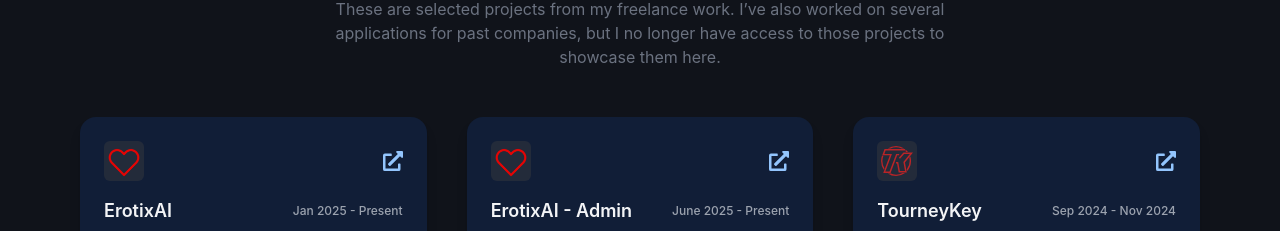
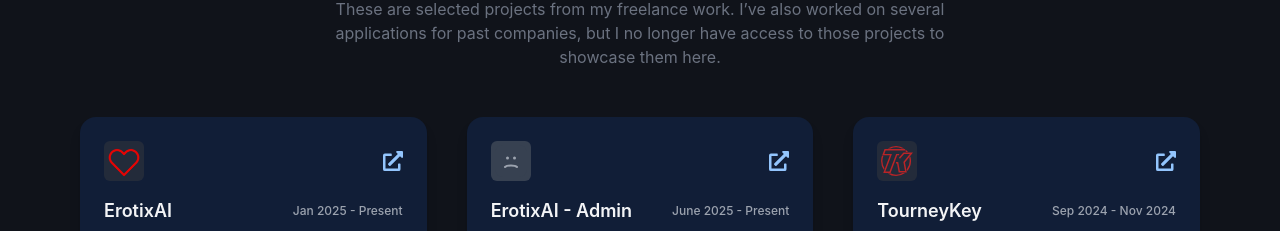
Before and after one commit to jmguillen1996/portfolio_v2, a React (Create React App) app: page / in a window 1280 px wide. Shown: the part 2217-2448 px from the top of the page. Built offline with nearby package versions, Linux system fonts and the light colour scheme.

Commit message:
Added icon place holder

```diff
--- a/src/features/presentation/pages/home/components/home_projects_comp.tsx
+++ b/src/features/presentation/pages/home/components/home_projects_comp.tsx
@@ -31,7 +31,7 @@
     title: "ErotixAI - Admin",
     description:
       "Admin panel for ErotixAI used to manage AI companions and avatars displayed on the main platform. Provides tools for creating, updating, and publishing avatars, managing AI video call characters, controlling voice and media assets, and moderating user interactions and reports. The panel also includes analytics and usage insights powered by Mixpanel, allowing the team to monitor how users engage with the app.",
-    icon: "/images/projects/erotixai/erotix_ai.png",
+    icon: "",
     websiteUrl: "https://admin.erotix.ai/",
     detailsUrl: "#",
     tech: [
@@ -113,7 +113,27 @@
                       className="w-10 h-10 rounded-md object-contain bg-[#232b3a] p-1"
                     />
                   ) : (
-                    <div className="w-10 h-10 rounded-md bg-gray-700" />
+                    <div className="w-10 h-10 rounded-md bg-gray-700 flex items-center justify-center">
+                      {/* Dummy placeholder icon */}
+                      <svg
+                        width="40"
+                        height="40"
+                        viewBox="0 0 40 40"
+                        fill="none"
+                        className="mx-auto"
+                        xmlns="http://www.w3.org/2000/svg"
+                      >
+                        <rect x="4" y="4" width="32" height="32" rx="8" fill="#374151" />
+                        <path
+                          d="M14 26c2-2 10-2 12 0"
+                          stroke="#9CA3AF"
+                          strokeWidth="2"
+                          strokeLinecap="round"
+                        />
+                        <circle cx="16.5" cy="17" r="1.5" fill="#9CA3AF" />
+                        <circle cx="23.5" cy="17" r="1.5" fill="#9CA3AF" />
+                      </svg>
+                    </div>
                   )}
                 </div>
                 <a
```
